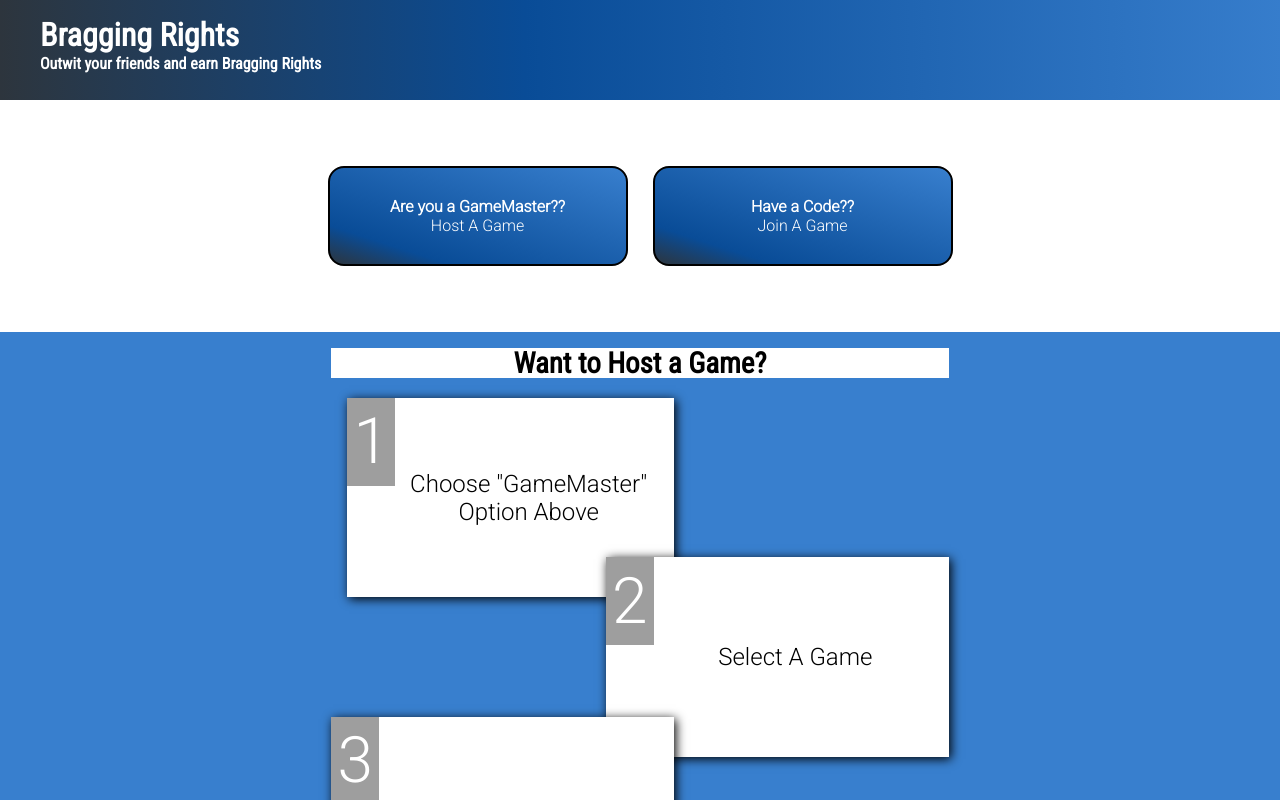
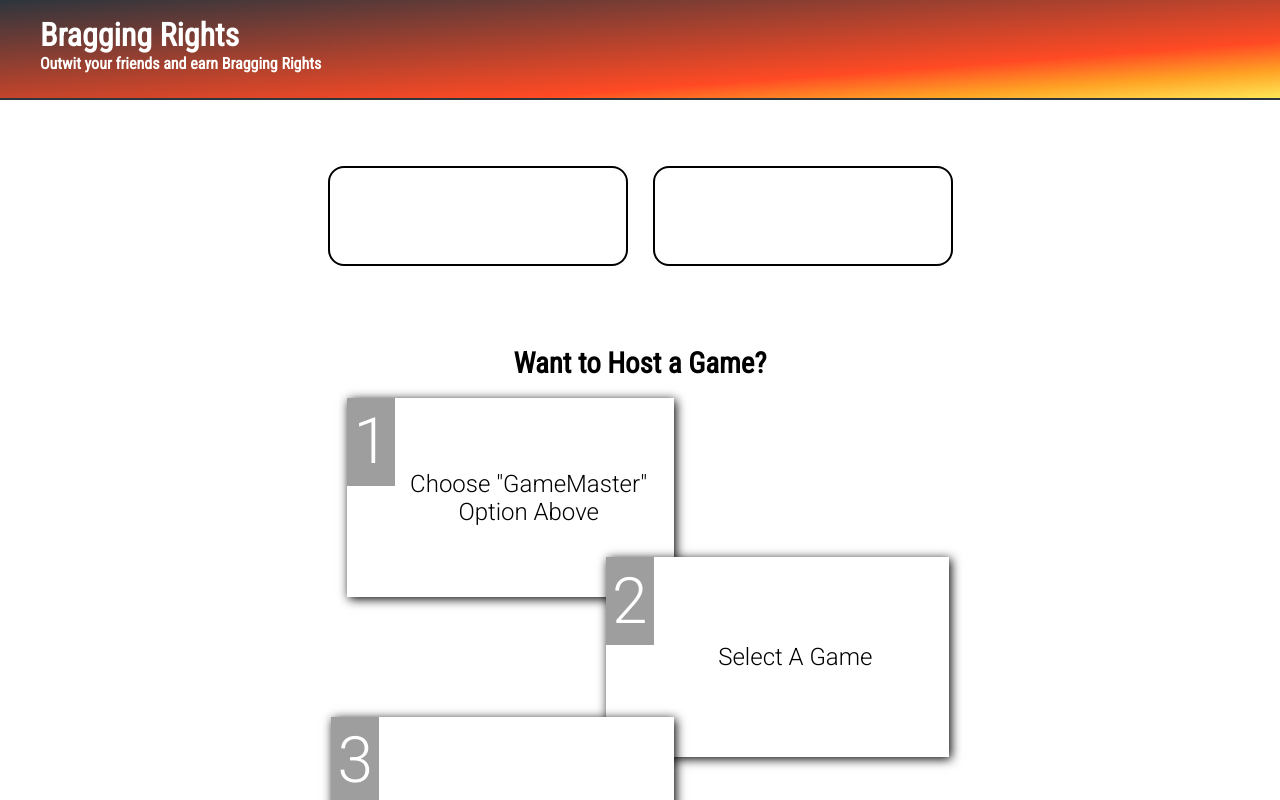
Before and after one commit to chingu-voyages/v8-chimeras-team-01, a React (Create React App) app: page / in a window 1280 px wide. Shown: the top 800 px of the page. Built offline with nearby package versions, Linux system fonts and the light colour scheme; grey boxes are pictures that could not be loaded.

Commit message:
New candy corn colors

```diff
--- a/src/App.css
+++ b/src/App.css
@@ -29,8 +29,11 @@ a:active {
 :root {
   --font: 'Roboto', sans-serif;
   --font-header: 'Roboto Condensed', sans-serif;
-  --color-main: #387FCE;
-  --color-dark: #094C97;
+  --color-yellow: #FFED5C;
+  --color-orange: #FFA324;
+  --color-red: #FF4A24;
+  /* --color-main: #387FCE;
+  --color-dark: #094C97; */
   --color-gray: #2D353D;
 }
 
--- a/src/components/Landing/index.css
+++ b/src/components/Landing/index.css
@@ -114,7 +114,7 @@
   margin: 0;
   font-size: 3.5em;
   color: #fff;
-  background-color: var(--color-main);
+  background-color: var(--color-y);
   background-image: url("https://www.transparenttextures.com/patterns/dark-stripes-light.png");
 }
 
--- a/src/components/Nav/index.css
+++ b/src/components/Nav/index.css
@@ -6,14 +6,16 @@
   width: 100%;
   padding: 0;
   margin: 0;
-  background-color: var(--color-main);
+  background-color: var(--color-gray);
   background-image:linear-gradient(
-    to right,
+    to bottom right,
     var(--color-gray),
-    var(--color-dark) 40%,
-    var(--color-main)
+    var(--color-red) 70%,
+    var(--color-orange),
+    var(--color-yellow)
     );
   color: #fff;
+  border-bottom: 2px solid var(--color-gray);
 }
 
 header {
```
